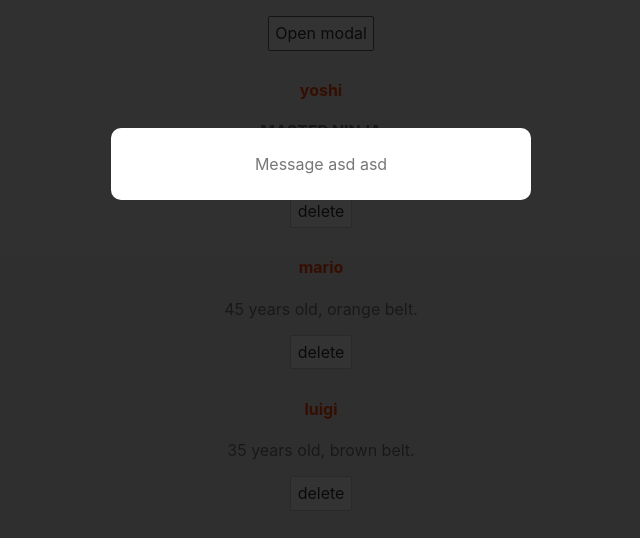
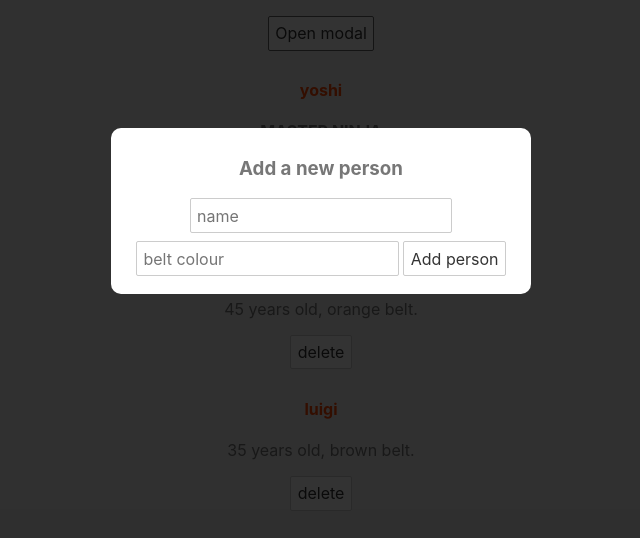
Before and after one commit to rianperassoli/svelte-tuto-beginner, a Svelte app: page / in a window 1280 px wide. Both pictures are taken after a click on the button "Open modal". Shown: the top 538 px of the page, without its empty margins (319-959 px from the left). Built offline with nearby package versions, Linux system fonts and the light colour scheme.

Commit message:
Passing children content to a component

```diff
--- a/src/App.svelte
+++ b/src/App.svelte
@@ -18,7 +18,15 @@
   };
 </script>
 
-<Modal message="Message asd asd" {showModal} on:click={toogleModal}/>
+<Modal {showModal} on:click={toogleModal}>
+  <input type="text" placeholder="name" />
+  <input type="text" placeholder="belt colour" />
+  <button>Add person</button>
+
+  <div slot="title">
+    <h3>Add a new person</h3>
+  </div>
+</Modal>
 
 <main>
   <button on:click|once={toogleModal}>Open modal</button>
--- a/src/Modal.svelte
+++ b/src/Modal.svelte
@@ -1,8 +1,8 @@
 <script>
-  export let message = "";
   export let isPromo = false;
   export let showModal = false;
 </script>
+
 <!--
 Event modifiers
 
@@ -12,12 +12,11 @@
 
 more events in https://svelte.dev/tutorial/event-modifiers
 -->
-
-
 {#if showModal}
   <div class="backdrop" class:promo={isPromo} on:click|self>
     <div class="modal">
-      <p>{message}</p>
+      <slot name="title" />
+      <slot />
     </div>
   </div>
 {/if}
```
